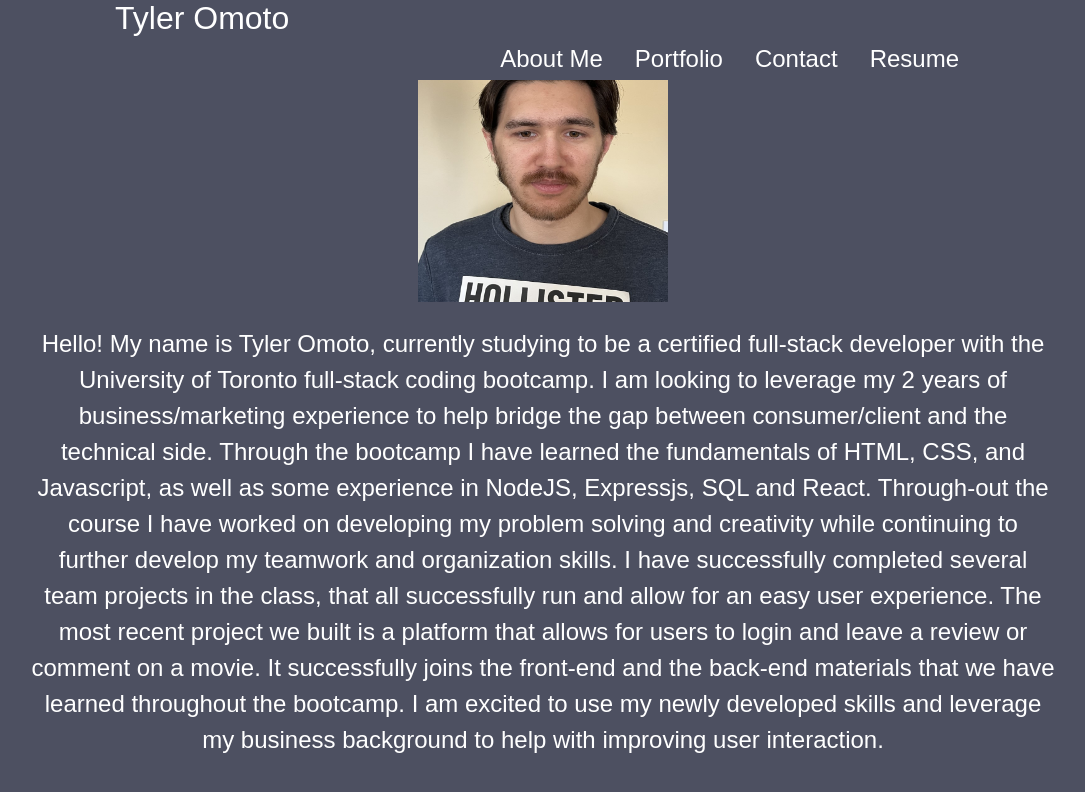
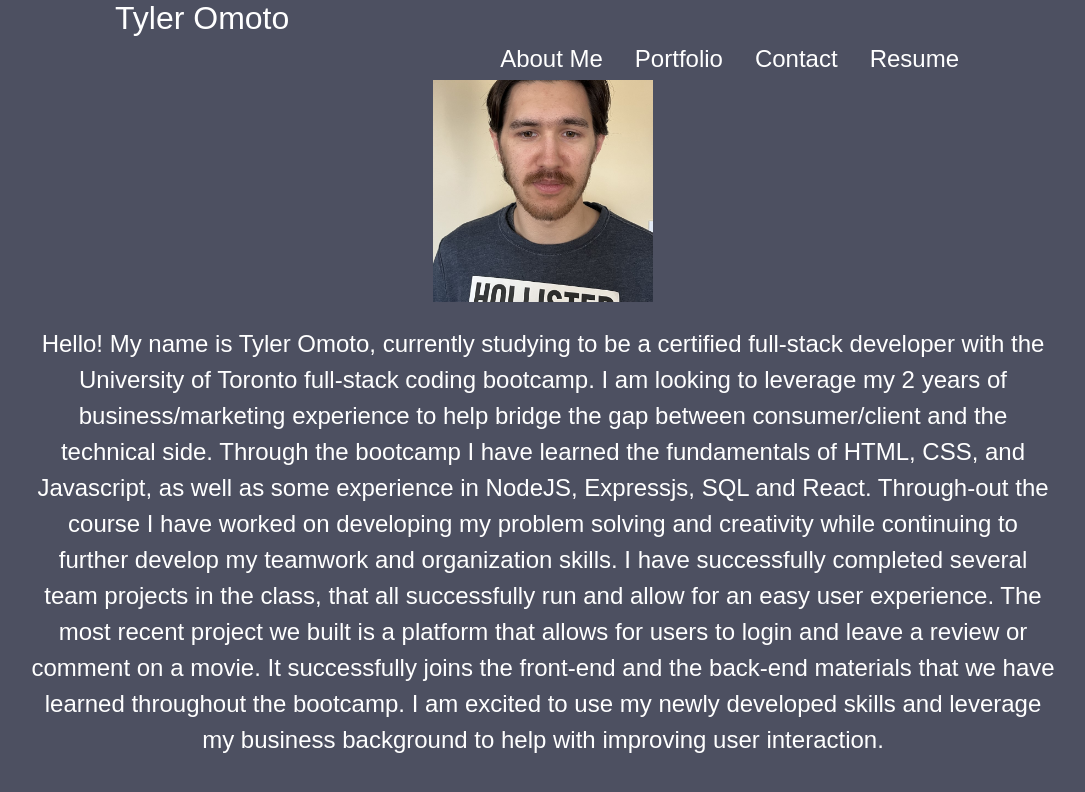
Before and after one commit to tyomoto/Professional-Portfolio, a React (Create React App) app: page / in a window 1280 px wide. Shown: the top 792 px of the page, without its empty margins (97-1182 px from the left). Built offline with nearby package versions, Linux system fonts and the light colour scheme; the HTML template or start-up script is replaced by a standard one.

Commit message:
adjusted profile image size

```diff
--- a/src/styles/AboutMe.css
+++ b/src/styles/AboutMe.css
@@ -17,5 +17,5 @@
 
   .aboutMe-container img {
     height: 300px;
-    width: 250px;
+    width: 220px
   }
```
